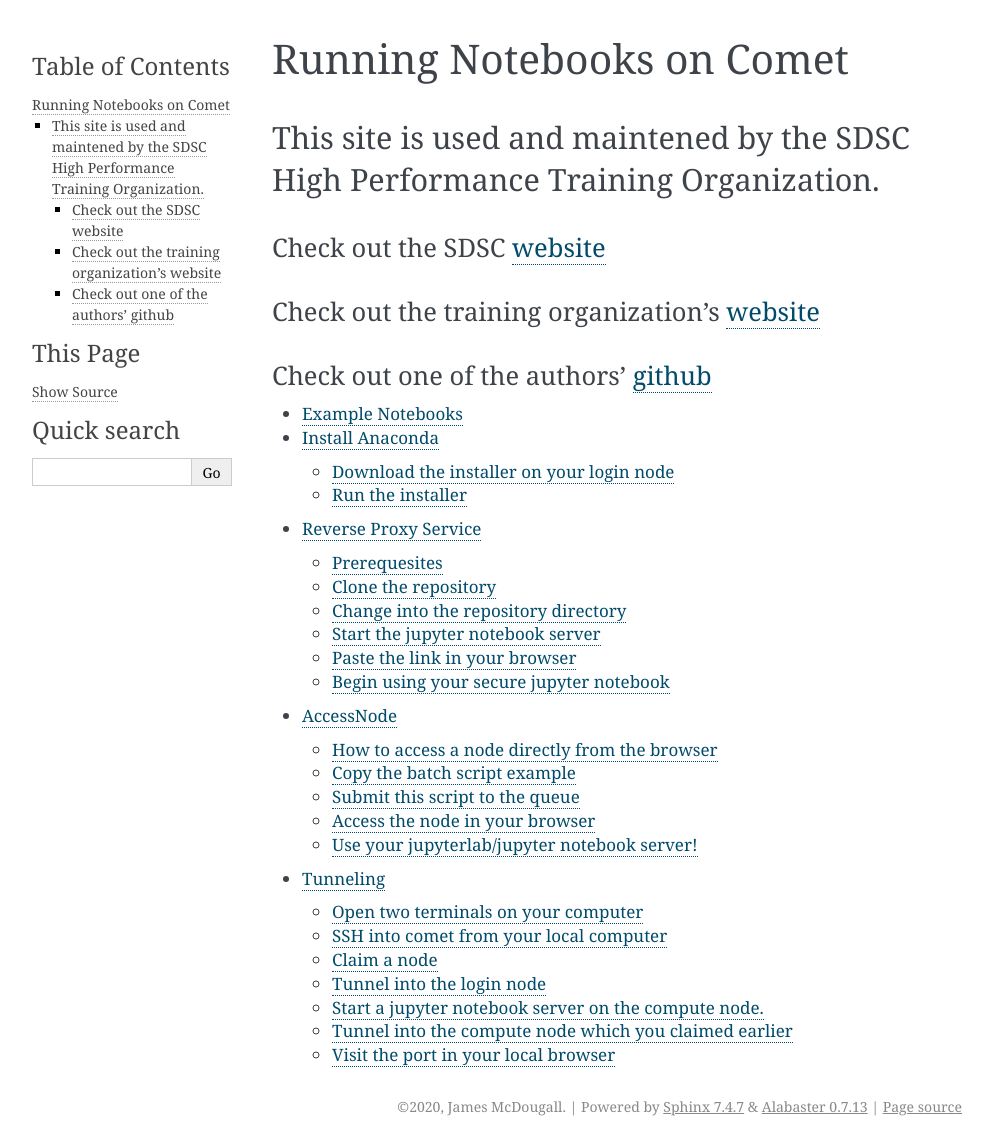
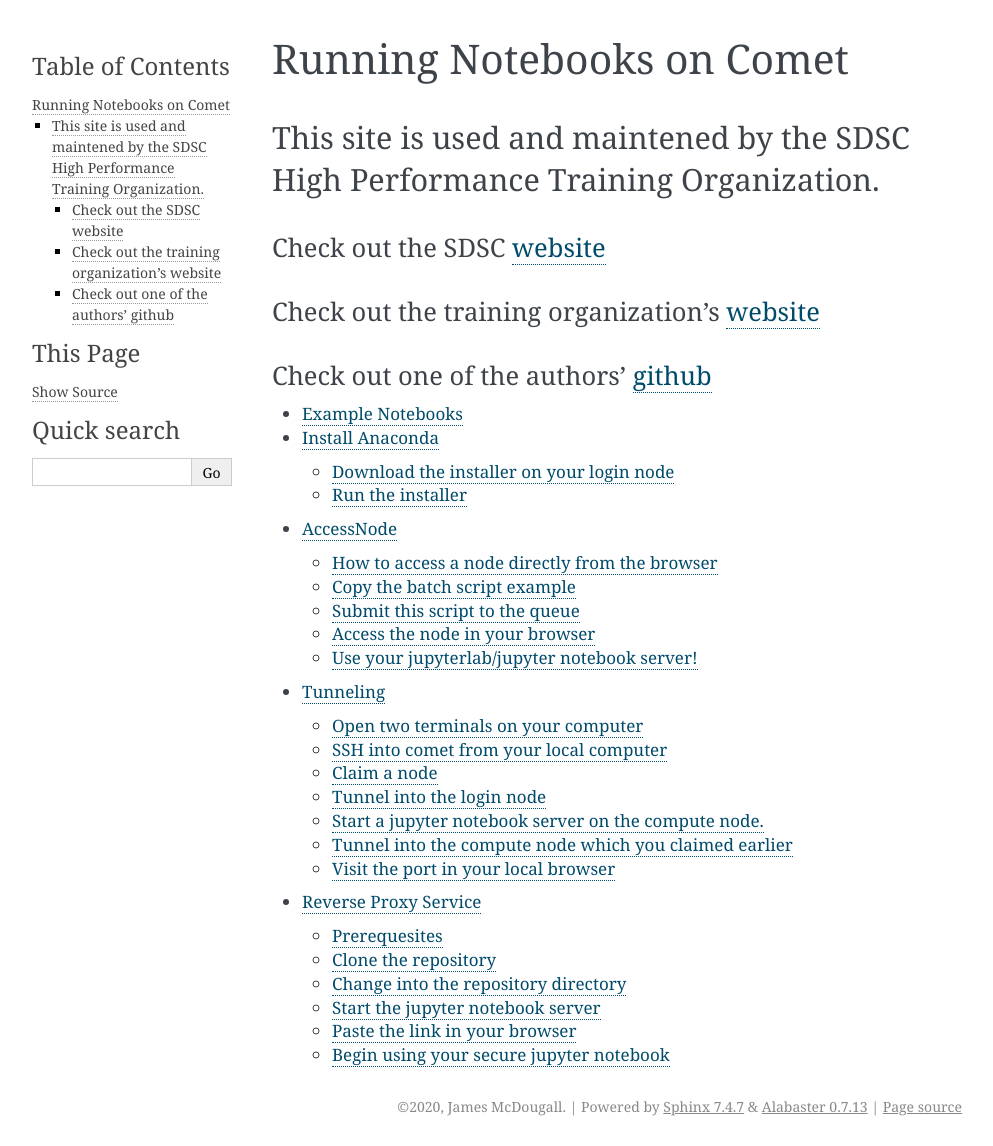
Before and after one commit to sdsc-hpc-training-org/notebooks-101, a Sphinx documentation site: the page built from Docs/source/index.rst, in a window 1280 px wide. Shown: the whole page, without its empty margins (148-1141 px from the left). Built offline with Sphinx 7.4.7, drawn with Linux system fonts in a browser that asks for light colours.

```diff
--- a/Docs/source/index.rst
+++ b/Docs/source/index.rst
@@ -28,6 +28,6 @@ Check out one of the authors' `github <https://github.com/JamesMcDougallJr>`_
 
    examples.md
    condaInstall.md
-   methods/reverseProxy.md
    methods/accessNode.md
    methods/tunneling.md
+   methods/reverseProxy.md
```
